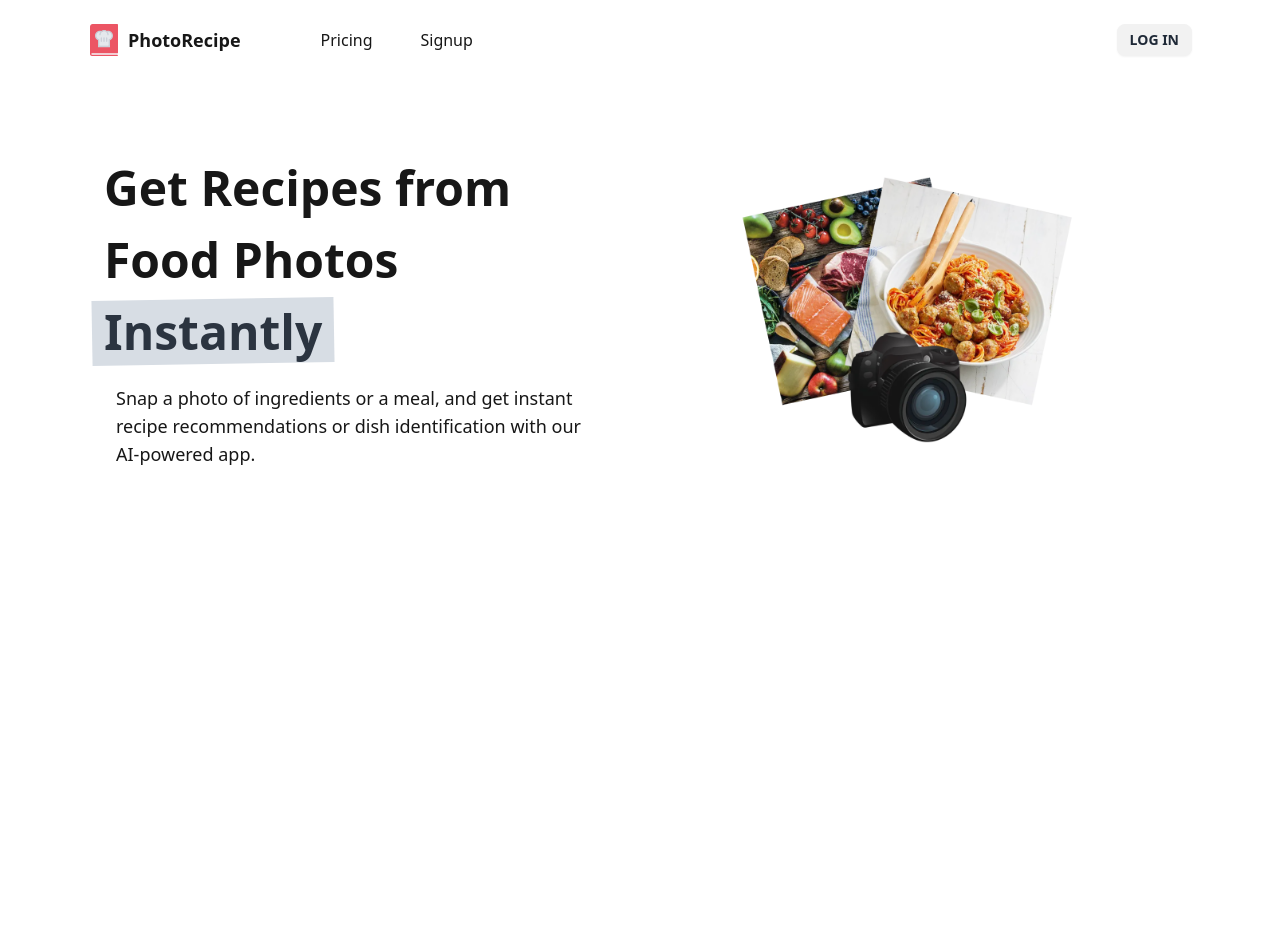
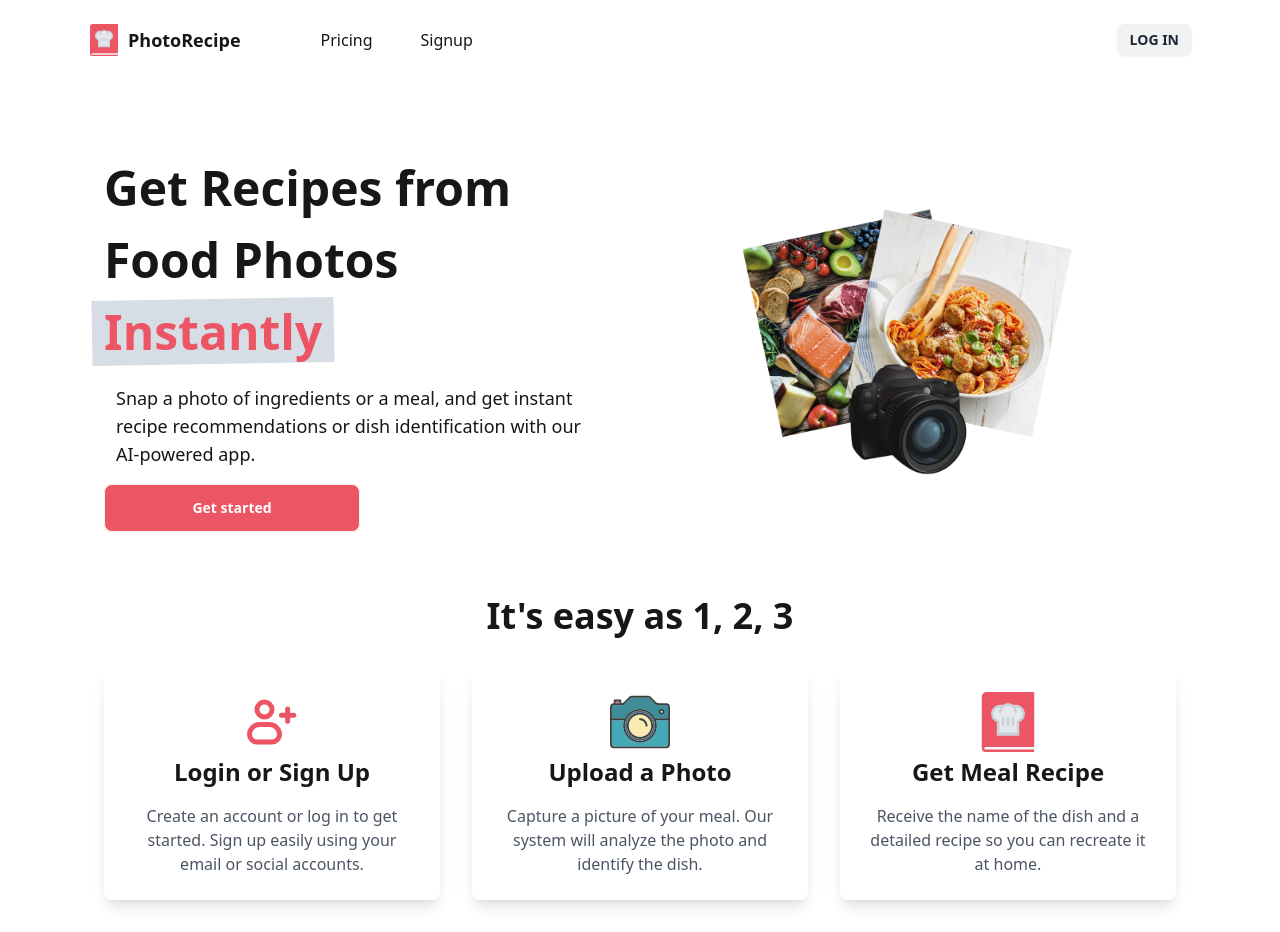
Before and after one commit to shellyear/photorecipe, a Next.js app: page / in a window 1280 px wide. Before the commit the page ends 800 px from the top, so only its background shows below. Built offline with nearby package versions, Linux system fonts and the light colour scheme.

Commit message:
[feature] finish howItWorks section, add icons etc

```diff
--- a/src/app/globals.css
+++ b/src/app/globals.css
@@ -5,6 +5,8 @@
 :root {
   --background: #ffffff;
   --foreground: #171717;
+  --mandy: #EC5564;
+  --mandy-dark: #ec5564d3;
 }
 
 @media (prefers-color-scheme: dark) {
--- a/src/app/page.tsx
+++ b/src/app/page.tsx
@@ -1,5 +1,6 @@
 import Logo from "@/components/Logo";
 import PageContainer from "@/components/PageContainer";
+import HowItWorks from "@/components/sections/HowItWorks";
 import Introduction from "@/components/sections/Introduction";
 import Link from "next/link";
 
@@ -16,6 +17,7 @@ export default function Home() {
       </header>
       <main>
         <Introduction />
+        <HowItWorks />
       </main>
       <footer className="row-start-3 flex gap-6 flex-wrap items-center justify-center">
       </footer>
--- /dev/null
+++ b/src/components/sections/HowItWorks.tsx
@@ -0,0 +1,51 @@
+import Image from "next/image";
+
+const HowItWorks = () => {
+  return (
+    <section className="container mx-auto px-4 py-8">
+      <div className="container mx-auto text-center">
+        <h2 className="text-4xl font-bold mb-8">It's easy as 1, 2, 3</h2>
+
+        <div className="grid grid-cols-1 md:grid-cols-3 gap-8">
+          {/* Step 1: Login or Signup */}
+          <div className="bg-white p-6 rounded-lg shadow-lg">
+            <div className="flex justify-center mb-1">
+              <Image src="/signup.svg" width={60} height={60} alt="signup" />
+            </div>
+            <h3 className="text-2xl font-semibold mb-4">Login or Sign Up</h3>
+            <p className="text-gray-600">
+              Create an account or log in to get started. Sign up easily using
+              your email or social accounts.
+            </p>
+          </div>
+
+          {/* Step 2: Take a Photo of Your Meal */}
+          <div className="bg-white p-6 rounded-lg shadow-lg">
+            <div className="flex justify-center mb-1">
+              <Image src="/camera-icon.svg" width={60} height={60} alt="signup" />
+            </div>
+            <h3 className="text-2xl font-semibold mb-4">Upload a Photo</h3>
+            <p className="text-gray-600">
+              Capture a picture of your meal. Our system will analyze the photo
+              and identify the dish.
+            </p>
+          </div>
+
+          {/* Step 3: Get Meal Name and Recipe */}
+          <div className="bg-white p-6 rounded-lg shadow-lg">
+            <div className="flex justify-center mb-1">
+              <Image src="/recipe.svg" width={60} height={60} alt="signup" />
+            </div>
+            <h3 className="text-2xl font-semibold mb-4">Get Meal Recipe</h3>
+            <p className="text-gray-600">
+              Receive the name of the dish and a detailed recipe so you can
+              recreate it at home.
+            </p>
+          </div>
+        </div>
+      </div>
+    </section>
+  );
+};
+
+export default HowItWorks;
--- a/src/components/sections/Introduction.tsx
+++ b/src/components/sections/Introduction.tsx
@@ -9,13 +9,14 @@ const Introduction = () => {
             Get Recipes from Food Photos{" "}
             <span className="relative whitespace-nowrap">
               <span className="absolute bg-neutral-content -left-2 -top-1 -bottom-1 -right-2 md:-left-3 md:-top-0 md:-bottom-0 md:-right-3 -rotate-1"></span>
-              <span className="relative text-neutral">Instantly</span>
+              <span className="relative text-mandy">Instantly</span>
             </span>
           </h1>
           <p className="mt-4 px-3 text-lg">
             Snap a photo of ingredients or a meal, and get instant recipe
             recommendations or dish identification with our AI-powered app.
           </p>
+          <button className="btn bg-mandy btn-wide text-white font-bold mt-4">Get started</button>
         </div>
         <div className="md:w-1/2 w-full flex justify-center mt-6 md:mt-0">
           <Image
--- a/tailwind.config.ts
+++ b/tailwind.config.ts
@@ -11,6 +11,8 @@ const config: Config = {
       colors: {
         background: "var(--background)",
         foreground: "var(--foreground)",
+        mandy: "var(--mandy)",
+        mandydark: "var(--mandy-dark)"
       },
     },
   },
```
Also changed, not shown: public/camera-icon.svg (added), public/signup.svg (added).
